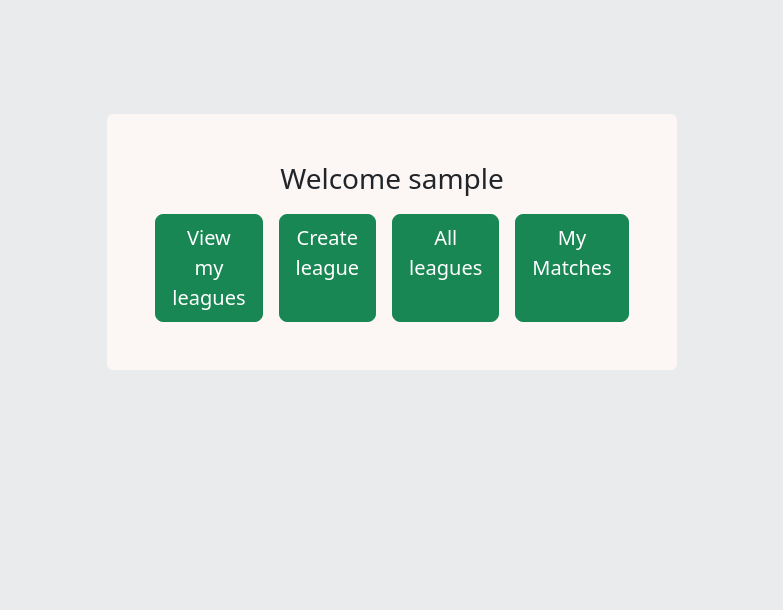
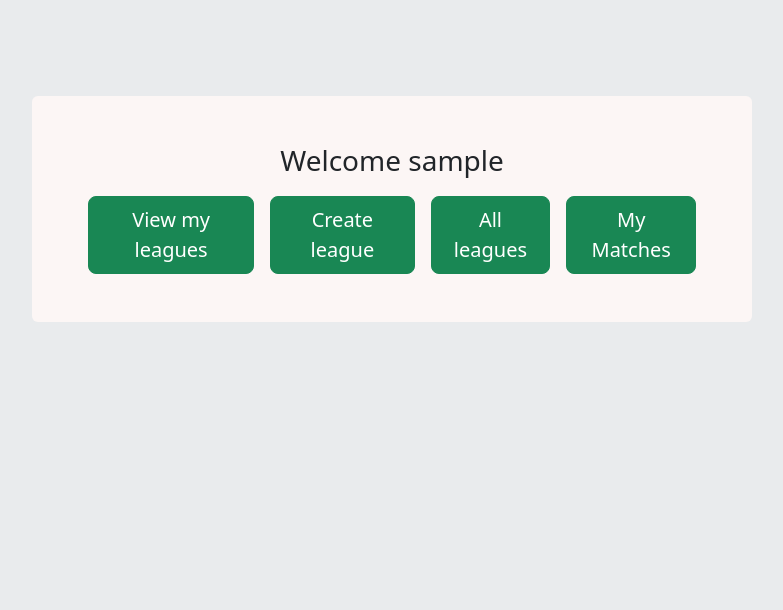
Before and after one commit to MorganStenberg/League-hub, a Django app: page / in a window 1280 px wide. Shown: the part 56-666 px from the top of the page, without its empty margins (248-1031 px from the left). Run offline with Django 4.2, Linux system fonts and the light colour scheme; the visitor is signed in with stand-in values (Sample User, id 1).

Commit message:
add custom styling to dashboard

```diff
--- a/league/templates/league/index.html
+++ b/league/templates/league/index.html
@@ -5,16 +5,16 @@
 
 {% if user.is_authenticated %}
 <div class="d-flex align-items-center justify-content-center">
-    <div class="container">
+    <div class="container cont-custom-width">
         <div class="row justify-content-center">
-            <div class="col-12 col-md-6 p-5 rounded welcome-page-cta">
+            <div class="col-12 col-md-9 p-5 rounded welcome-page-cta">
                 <h3 class="text-center">Welcome {{ user }}</h4>
 
                 <div class="d-flex justify-content-center">
-                    <a href="{% url 'my_leagues' %}" class="btn btn-lg btn-success mx-2">View my leagues</a>
-                    <a href="{% url 'create_league' %}" class="btn btn-lg btn-success mx-2">Create league</a>
-                    <a href="{% url 'all_leagues' %}" class="btn btn-lg btn-success mx-2">All leagues</a>
-                    <a href="{% url 'my_matches' %}" class="btn btn-lg btn-success mx-2">My Matches</a>
+                    <a href="{% url 'my_leagues' %}" class="btn btn-lg btn-custom btn-success mx-2">View my leagues</a>
+                    <a href="{% url 'create_league' %}" class="btn btn-lg btn-custom btn-success mx-2">Create league</a>
+                    <a href="{% url 'all_leagues' %}" class="btn btn-lg btn-custom btn-success mx-2">All leagues</a>
+                    <a href="{% url 'my_matches' %}" class="btn btn-lg btn-custom btn-success mx-2">My Matches</a>
                 </div>
             </div>
         </div>
@@ -22,9 +22,9 @@
 </div>
 {% else %}
 <div class="d-flex align-items-center justify-content-center">
-    <div class="container">
+    <div class="container cont-custom-width">
         <div class="row justify-content-center">
-            <div class="col-12 col-md-6 p-5 rounded welcome-page-cta">
+            <div class="col-12 col-md-9 p-5 rounded welcome-page-cta">
                 <h3 class="text-center">Welcome to LeagueHub</h4>
                 <p>
                     Unleash your competitive spirit with LeagueHub!
--- a/static/css/style.css
+++ b/static/css/style.css
@@ -117,3 +117,22 @@ th{
 .upper-table-row {
     border-top: solid;
 }
+
+
+
+@media (max-width: 576px) {
+    .btn-custom {
+        font-size: 1rem;
+        padding: 0.375rem 0.75rem;
+        margin-right: 0.25rem !important;
+        margin-left: 0.25rem !important;
+    }
+}
+
+
+@media (min-width: 1200px) {
+    .cont-custom-width {
+        max-width: 960px;
+    }
+
+}
--- a/templates/account/login.html
+++ b/templates/account/login.html
@@ -1,9 +1,11 @@
-{% extends "account/base.html" %}
+{% extends "base.html" %}
 
 {% load i18n %}
 {% load account socialaccount %}
 
 {% block head_title %}{% trans "Sign In" %}{% endblock head_title %}
+
+
 
 {% block content %}
 
--- a/templates/account/logout.html
+++ b/templates/account/logout.html
@@ -1,4 +1,4 @@
-{% extends "account/base.html" %}
+{% extends "base.html" %}
 
 {% load i18n %}
 
--- a/templates/account/signup.html
+++ b/templates/account/signup.html
@@ -1,4 +1,4 @@
-{% extends "account/base.html" %}
+{% extends "base.html" %}
 
 {% load i18n %}
 
```
